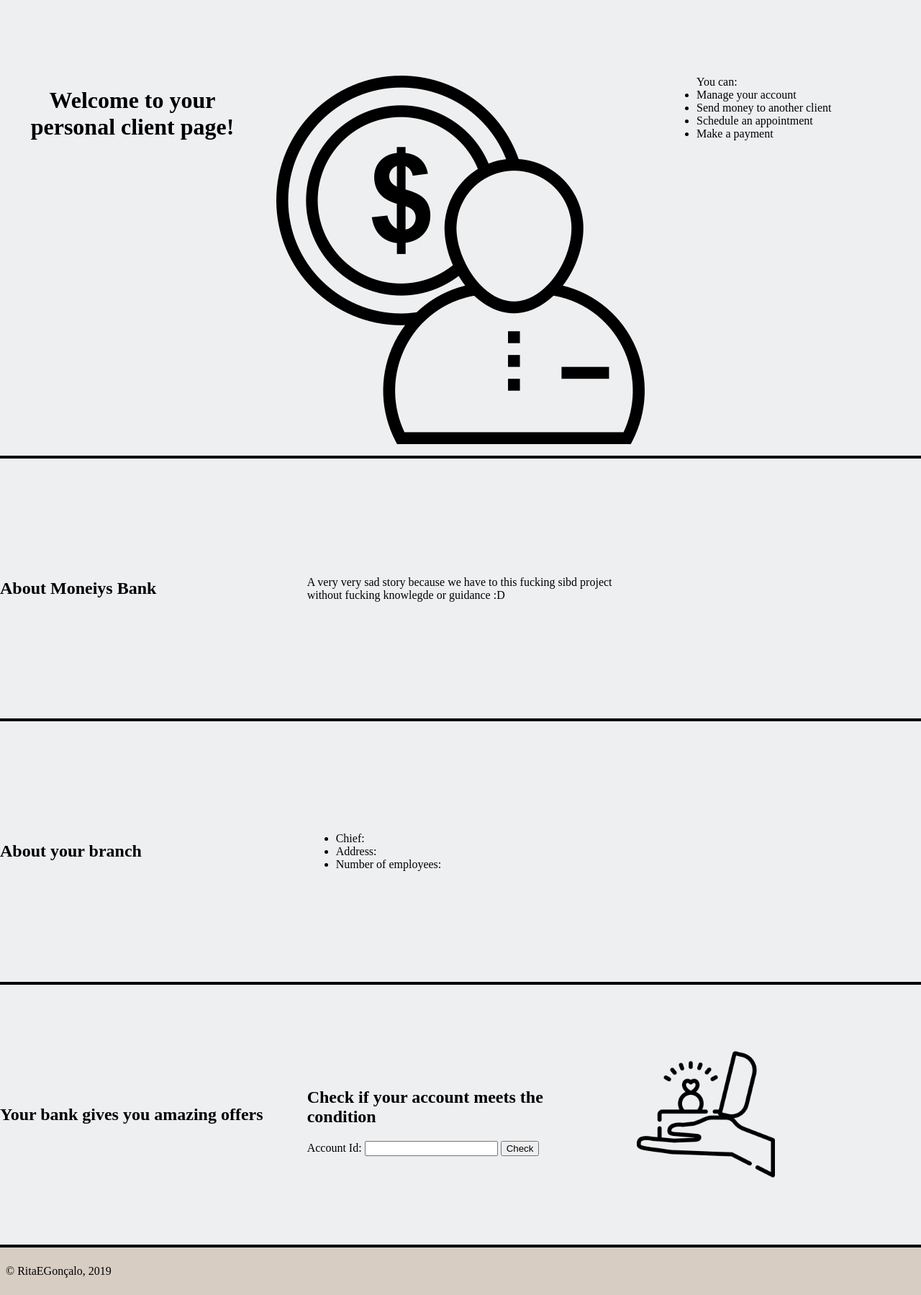
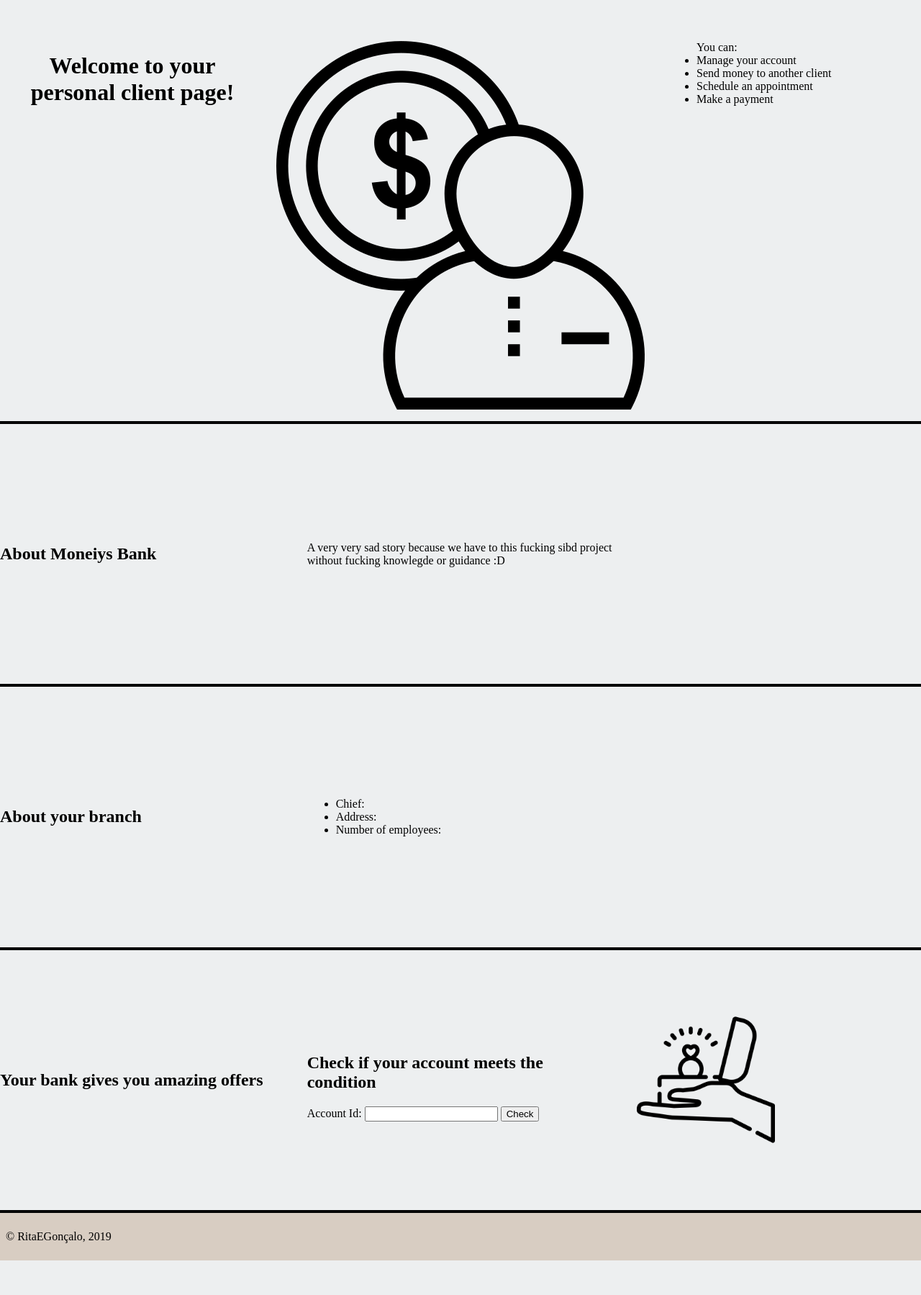
Before and after one commit to RitaMartinho/SIBD, a PHP site: page /generalview_user.html in a window 1280 px wide. Shown: the part 151-1950 px from the top of the page at 72% size. After the commit the page ends 1902 px from the top, so only its background shows below. Run offline with PHP 8.4, Linux system fonts and the light colour scheme; grey boxes are pictures that could not be loaded.

Commit message:
fixed offset

```diff
--- a/Interface/UserViewLayout.css
+++ b/Interface/UserViewLayout.css
@@ -1,5 +1,5 @@
 body section#content {
-    margin-top: 15em;
+    margin-top: 12em;
     display: grid;
     grid-template-rows: 1.5fr 1fr 1fr 1fr;
     grid-template-areas:"Welcome"
```
